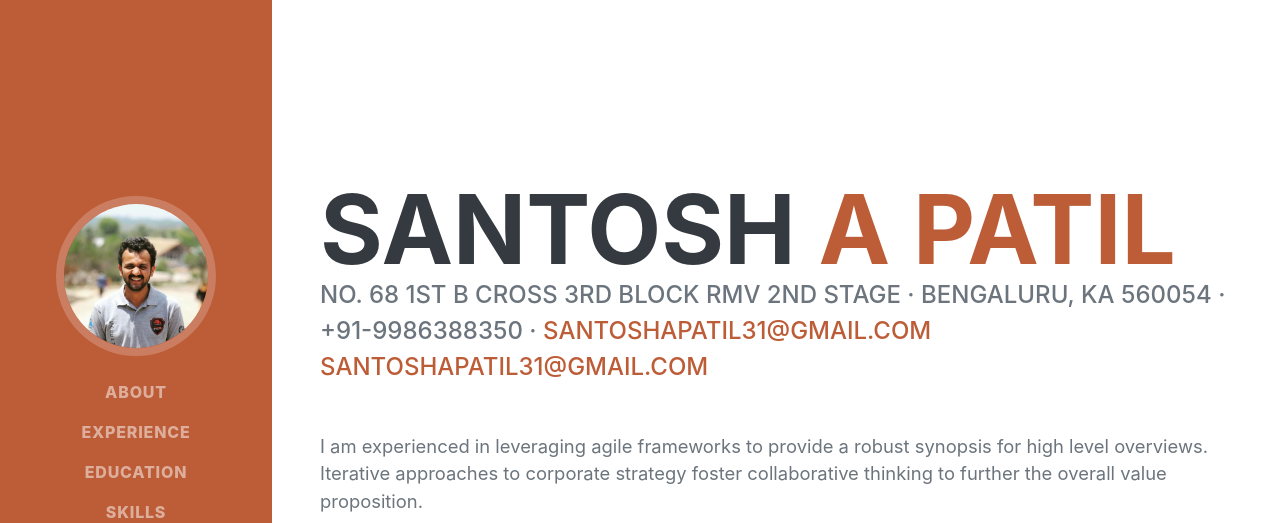
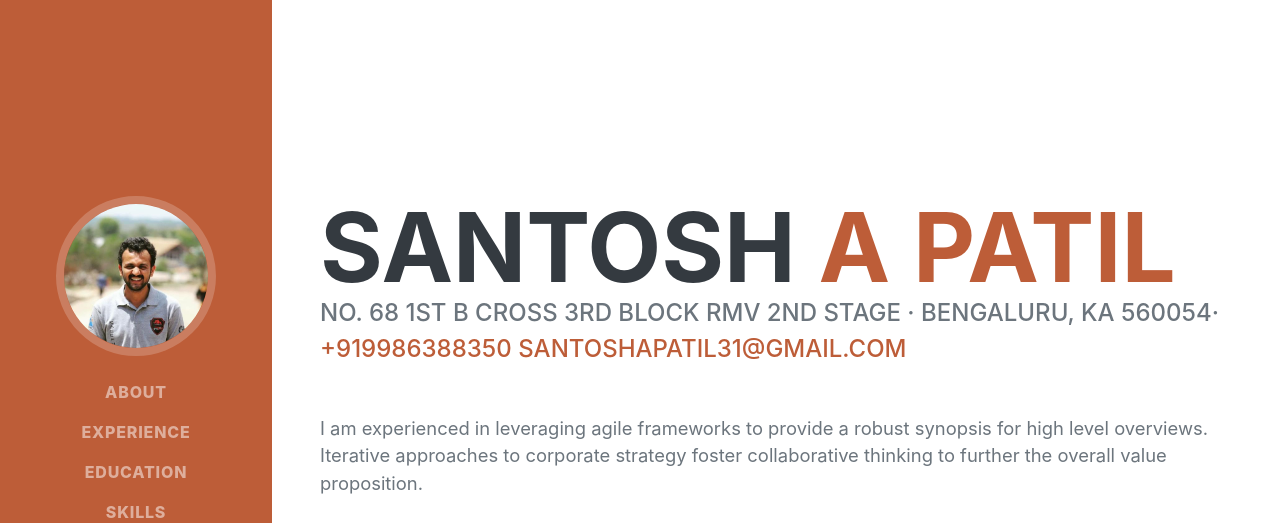
Before and after one commit to santoshapatil/santosh.github.io, a plain HTML site: page index.html in a window 1280 px wide. Shown: the top 523 px of the page. Drawn offline with nearby package versions, Linux system fonts and the light colour scheme; a web font is replaced by a local one.

Commit message:
Update index.html

```diff
--- a/index.html
+++ b/index.html
@@ -44,8 +44,8 @@
                         <span class="text-primary">A Patil</span>
                     </h1>
                     <div class="subheading mb-5">
-                        No. 68 1st B Cross 3rd Block RMV 2nd Stage · Bengaluru, KA 560054 · +91-9986388350 ·
-                        <a href="mailto:name@email.com">santoshapatil31@gmail.com</a>
+                        No. 68 1st B Cross 3rd Block RMV 2nd Stage · Bengaluru, KA 560054·
+                        <a href="tel:+919986388350">+919986388350</a>
                         <a href="mailto:name@email.com">santoshapatil31@gmail.com</a>
                     </div>
                     <p class="lead mb-5">I am experienced in leveraging agile frameworks to provide a robust synopsis for high level overviews. Iterative approaches to corporate strategy foster collaborative thinking to further the overall value proposition.</p>
```
